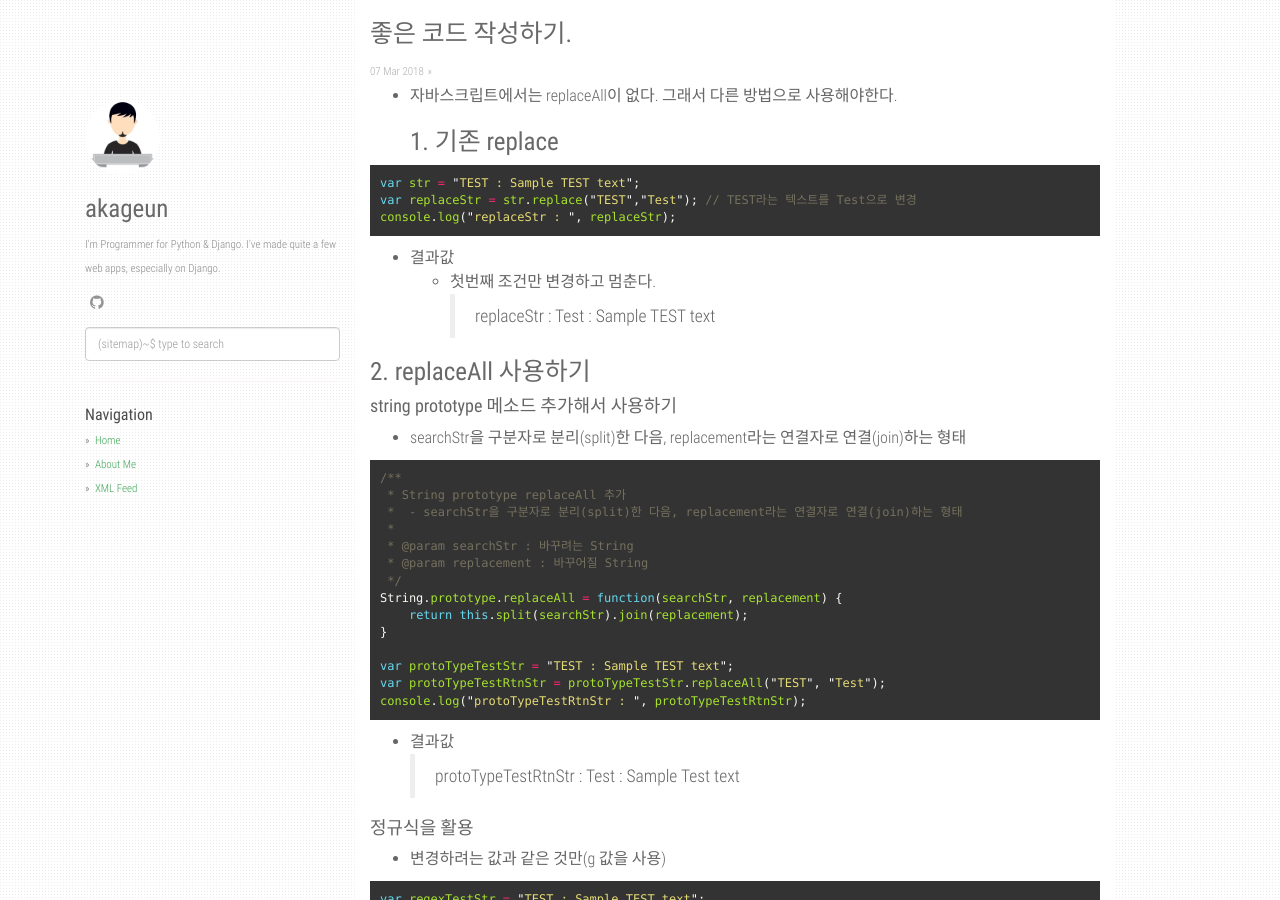
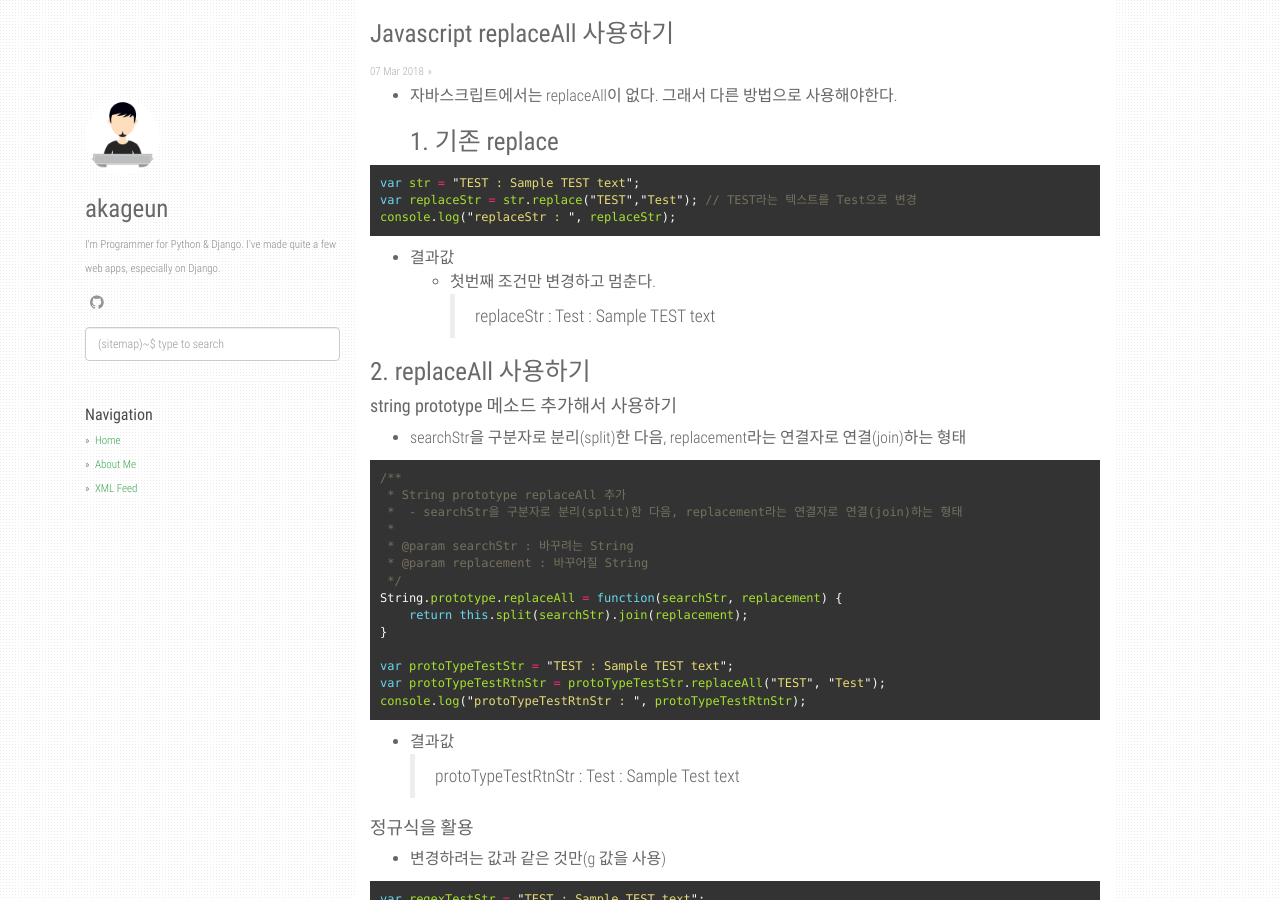
Before and after one commit to akageun/akageun.github.io, a Jekyll site: the page built from _posts/2018-03-08-javascript-use-replaceall.md, in a window 1280 px wide and 900 px high. Built offline with Jekyll 4.4.1, drawn with Linux system fonts in a browser that asks for light colours; comment, search, counter and statistics services are not loaded.

Commit message:
글 이전 작업 시작

```diff
--- a/_posts/2018-03-08-javascript-use-replaceall.md
+++ b/_posts/2018-03-08-javascript-use-replaceall.md
@@ -1,6 +1,6 @@
 ---
 layout: post
-title:  "좋은 코드 작성하기."
+title:  "Javascript replaceAll 사용하기"
 date:   2018-03-08 00:00:00 +0900
 #categories: ["nginx", "deployment"]
 ---
```
